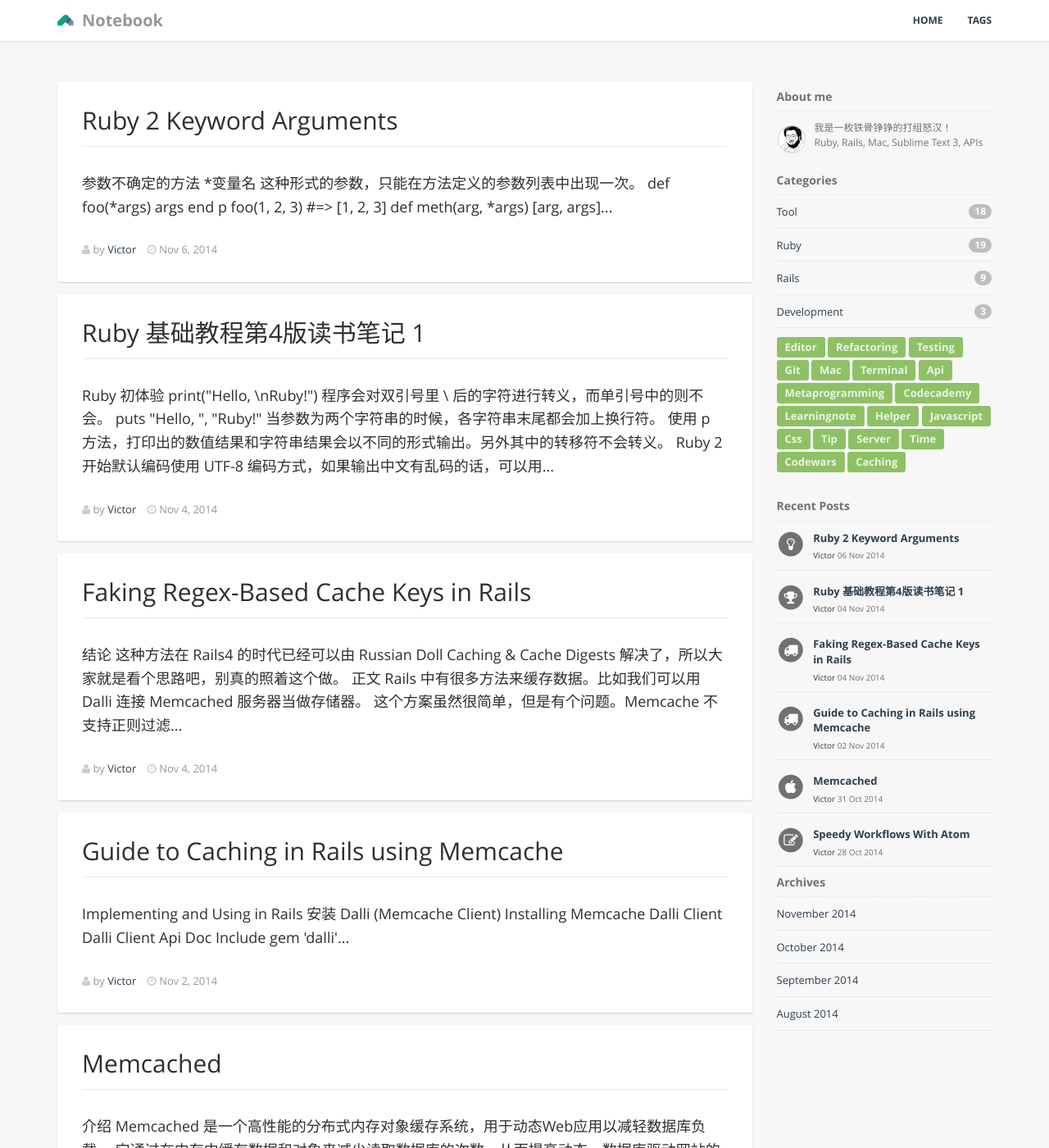
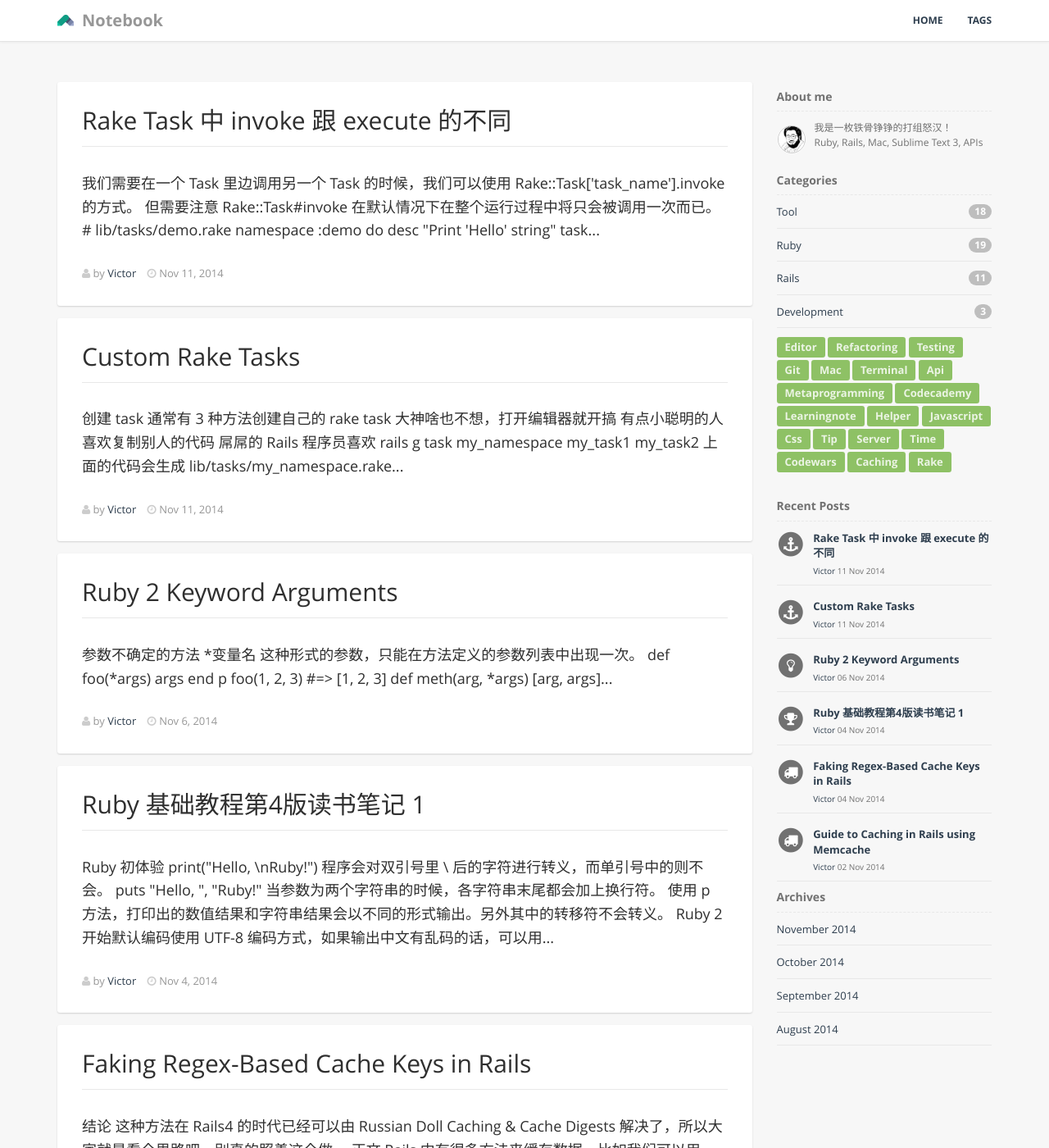
Before and after one commit to GiaoGiaoCat/GiaoGiaoCat.github.io, a Jekyll site: the page built from index.html, in a window 1280 px wide and 1400 px high. Shown: the whole window at 82% size. Built offline with Jekyll 4.4.1, drawn with Linux system fonts in a browser that asks for light colours; Markdown is read by kramdown in place of the engine named in the settings; the list of posts is cut into pages by our own code; some of the changed text lies outside the part shown.

Commit message:
学了点 rake task

````diff
--- a/_includes/display_icon.html
+++ b/_includes/display_icon.html
@@ -29,6 +29,8 @@
       <i class="fa fa-html5 fa-stack-1x text-white"></i>
     {% elsif post.tags contains 'tip' %}
       <i class="fa fa-lightbulb-o fa-stack-1x text-white"></i>
+    {% elsif post.tags contains 'rake' %}
+      <i class="fa fa-anchor fa-stack-1x text-white"></i>
     {% elsif post.tags contains 'server' %}
       <i class="fa fa-archive fa-stack-1x text-white"></i>
     {% elsif post.tags contains 'time' %}
--- /dev/null
+++ b/_posts/201411/2014-11-11-Rake-Task-invoke-execute.md
@@ -0,0 +1,82 @@
+---
+layout: post
+title:  "Rake Task 中 invoke 跟 execute 的不同"
+date:   2014-11-11 11:10:00
+categories: rails
+tags: rake
+author: "Victor"
+---
+
+我们需要在一个 Task 里边调用另一个 Task 的时候，我们可以使用 ```Rake::Task['task_name'].invoke ``` 的方式。
+
+但需要注意 ```Rake::Task#invoke``` 在默认情况下在整个运行过程中将只会被调用一次而已。
+
+```ruby
+# lib/tasks/demo.rake
+namespace :demo do
+  desc "Print 'Hello' string"
+  task :say_hello do
+    puts "Hello, World!"
+  end
+end
+```
+
+```bash
+$ rake demo:say_hello
+=> Hello, World!
+```
+
+```ruby
+namespace :demo do
+  # ....
+
+  desc "Print 'Hello, World!' five times"
+  task :say_five_hello do
+    5.times do
+      Rake::Task['demo:say_hello'].invoke
+    end
+  end
+end
+```
+
+```bash
+$ rake demo:say_five_hello
+=> Hello, World!
+```
+
+结果就是，** Hello, World! ** 只打印了一次，也就是说，我们的 ```Rake::Task['demo:say_hello']``` 只被运行了一次。
+
+我们有两种修改方案。第一种就是将上述代码进行修改：
+
+```ruby
+namespace :demo do
+  # ...
+
+  desc "Print 'Hello, World!' five times"
+  task :say_five_hello do
+    5.times do
+      Rake::Task['demo:say_hello'].execute
+    end
+  end
+end
+```
+
+或者
+
+```ruby
+namespace :demo do
+  # ...
+
+  desc "Print 'Hello, World!' five times"
+  task :say_five_hello do
+    5.times do
+      Rake::Task['demo:say_hello'].reenable
+      Rake::Task['demo:say_hello'].invoke
+    end
+  end
+end
+```
+
+## 原文出处
+
+* [注意Rake Task中invoke方法跟execute方法的不同](http://martin91.github.io/blog/2014/03/21/zhu-yi-rake-taskzhong-invokegen-executefang-fa-de-bu-tong/)
--- /dev/null
+++ b/_posts/201411/2014-11-11-custom-rake-task.md
@@ -0,0 +1,81 @@
+---
+layout: post
+title:  "Custom Rake Tasks"
+date:   2014-11-11 10:30:00
+categories: rails
+tags: rake
+author: "Victor"
+---
+
+## 创建 task
+
+通常有 3 种方法创建自己的 rake task
+
+1. 大神啥也不想，打开编辑器就开搞
+2. 有点小聪明的人喜欢复制别人的代码
+3. 屌屌的 Rails 程序员喜欢 ```rails g task my_namespace my_task1 my_task2```
+
+上面的代码会生成 **lib/tasks/my_namespace.rake**
+
+```ruby
+namespace :my_namespace do
+  desc "TODO"
+  task :my_task1 => :environment do
+  end
+
+  desc "TODO"
+  task :my_task2 => :environment do
+  end
+end
+```
+
+## rake 的一些知识
+
+```ruby
+task :text do
+  puts "hello, world"
+end
+
+task :say => :text do
+  puts "Yeah"
+end
+```
+
+```bash
+rake say
+
+Hello, world
+Yeah
+```
+
+通过上面的例子可以看出来，```:say => :text``` 的意思了吧。我们 ```:winner => :environment``` 的意思是，在执行该任务代码之前，先加载环境。
+
+下面的代码演示了，如何利用 ```namespace, method```。
+
+```ruby
+namespace :pick do
+  desc "Pick a random user as the winner"
+  task :winner => :environment do
+    puts "Winner: #{pick(User).name}"
+  end
+
+  desc "Pick a random product as the prize"
+  task :prize => :environment do
+    puts "Prize: #{pick(Product).name}"
+  end
+
+  desc "Pick a random prize and winner"
+  task :all => [:prize, :winner]
+
+  def pick(model_class)
+    model_class.find(:first, :order => 'RAND()')
+  end
+end
+```
+
+## 相关链接
+
+* <<Rake Task Management Essentials>>
+* [Using the Rake Build Language](http://www.martinfowler.com/articles/rake.html)
+* [Rake Tutorial](http://jasonseifer.com/2010/04/06/rake-tutoria)
+* [How to Write Rock Solid Rake Tasks](http://bugroll.com/rock-solid-rake-tasks.html)
````
